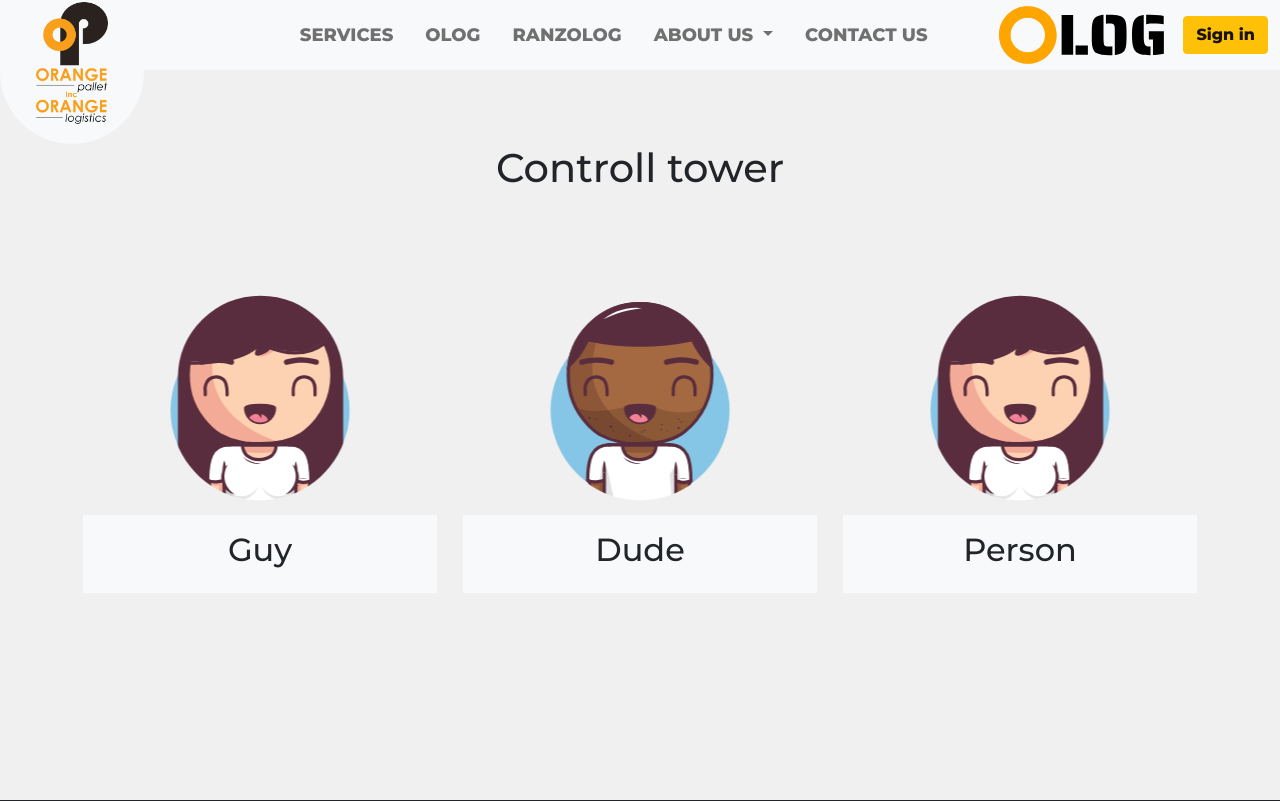
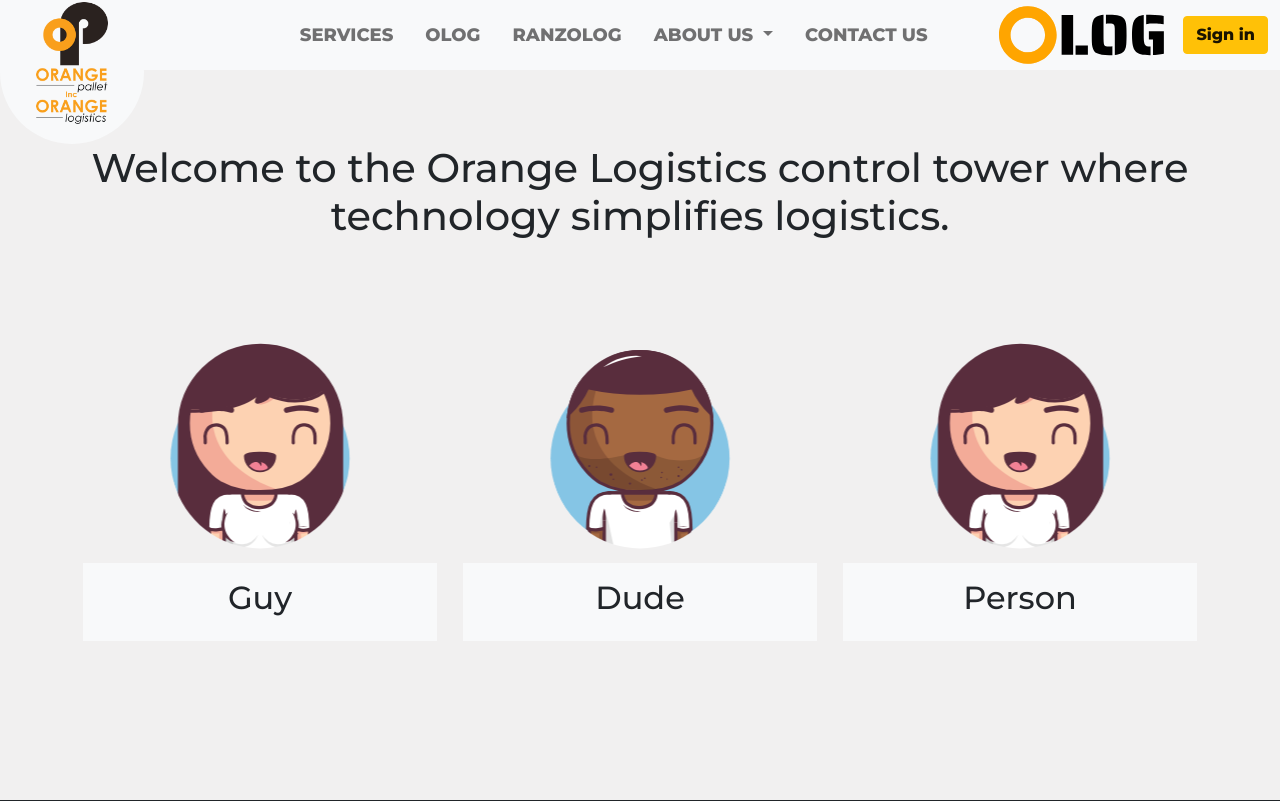
Before and after one commit to Taphadzqa/OrangeLogisticsWebsite, a Flask app: page /control_tower in a window 1280 px wide. Shown: the top 801 px of the page. Run offline with Flask 2, Linux system fonts and the light colour scheme.

Commit message:
fixing typos

```diff
--- a/orange/templates/main/control_tower.html
+++ b/orange/templates/main/control_tower.html
@@ -3,7 +3,7 @@
 
 <section id="management" class="pt-lg-5 pb-5">
   <div class="container pt-5 text-center">
-    <h1 class="my-5">Controll tower</h1>
+    <h1 class="my-5">Welcome to the Orange Logistics control tower where technology simplifies logistics.</h1>
 
     <div class="row d-flex justify-content-center">
       <div class="col-12 col-md-6 col-lg-4 mb-3">
```
